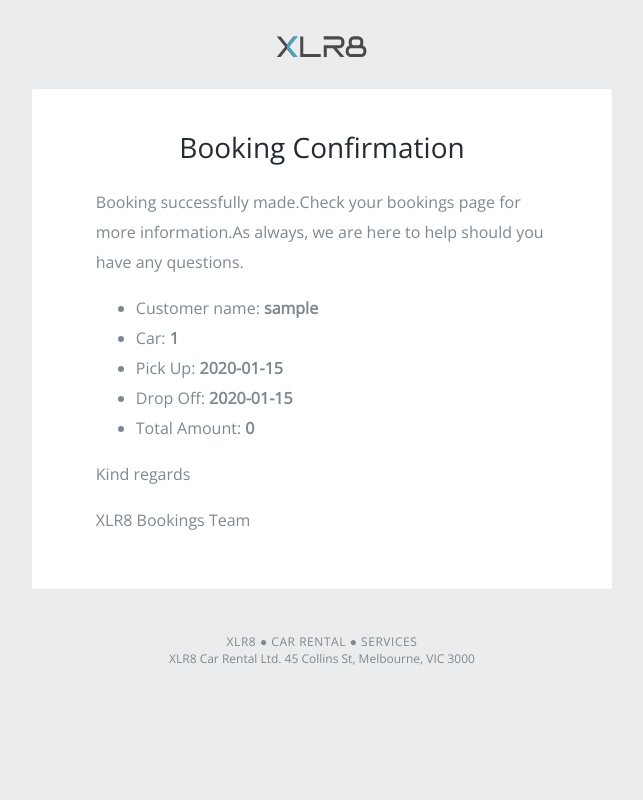
After one commit to Shehan-Wences/XLR8, a CodeIgniter app: the page made by application/views/carshare_bookingconfirmation.php in a window 1280 px wide. The commit adds this page. Shown: the whole page, without its empty margins (318-961 px from the left). Run offline with CodeIgniter, Linux system fonts and the light colour scheme; tables that the repository leaves empty or names only in its code hold one stand-in row (values such as "Sample post"); the template is opened without the code that fills it: most values are stand-ins (such as "Sample title", 1, 10 or a date in 2020).

Commit message:
Booking updated

```diff
--- a/application/config/config.php
+++ b/application/config/config.php
@@ -24,7 +24,7 @@ defined('BASEPATH') OR exit('No direct script access allowed');
 |
 */
 $config['base_url'] = 'https://xlr8-rental.herokuapp.com/';
-//$config['base_url'] = 'http://localhost/XLR8/';
+//$config['base_url'] = 'http://localhost/ProgrammingProject/';
 
 /*
 |--------------------------------------------------------------------------
--- a/application/config/routes.php
+++ b/application/config/routes.php
@@ -68,4 +68,5 @@ $route['payment'] = 'welcome/payment';
 $route['invoice'] = 'welcome/invoice';
 $route['mybookings'] = 'welcome/customerbookings';
 $route['cancelbooking'] = 'welcome/cancelbooking';
+$route['bookingconfirmation'] = 'welcome/bookingconfirmation';
 $route['404_override'] = 'welcome/error404';
--- /dev/null
+++ b/application/views/carshare_bookingconfirmation.php
@@ -0,0 +1,170 @@
+<html>
+<head>
+    <meta charset="utf-8">
+    <meta http-equiv="X-UA-Compatible" content="IE=edge">
+    <meta name="viewport" content="width=device-width, initial-scale=1">
+    <!--=== Favicon ===-->
+    <link rel="shortcut icon" href="assets/img/favicon.ico" type="image/x-icon" />
+
+    <title>XLR8 - Booking Confirmation</title>
+
+</head>
+<body style="background-color:#EAECED; ">
+  <link href="https://fonts.googleapis.com/css?family=Open+Sans" rel="stylesheet" type="text/css">
+    <style> @import url('https://fonts.googleapis.com/css?family=Open+Sans');
+  </style>
+  <table align="center" bgcolor="#EAECED" border="0" cellpadding="0" cellspacing="0" width="100%">
+    <tbody>
+
+        <tr>
+            <td>&nbsp;</td>
+        </tr>
+        <tr style="font-size:0;line-height:0">
+            <td>&nbsp;</td>
+        </tr>
+        <tr>
+            <td align="center" valign="top">
+                <table width="600">
+                    <tbody>
+                        <tr>
+                            <td align="center">
+                                <table border="0" cellpadding="0" cellspacing="0" width="570">
+                                    <tbody>
+                                        <tr>
+                                            <td style="text-align: center">
+                                                <a href="<?php echo base_url(); ?>" target="_blank"><img alt="XLR8 Logo" src="assets/img/logo2.png" style="border:0"></a>
+                                            </td>
+                                        </tr>
+                                    </tbody>
+                                </table>
+                            </td>
+                        </tr>
+                        <tr>
+                            <td>&nbsp;</td>
+                        </tr>
+                        <tr>
+                            <td align="center" valign="top">
+                                <table bgcolor="#FFFFFF" border="0" cellpadding="0" cellspacing="0" style="overflow:hidden!important;border-radius:3px" width="580">
+                                    <tbody>
+
+                                        <tr>
+                                            <td>&nbsp;</td>
+                                        </tr>
+										 <tr>
+                                            <td>&nbsp;</td>
+                                        </tr>
+                                        <tr>
+                                            <td align="center">
+                                                <table width="85%">
+                                                    <tbody>
+                                                        <tr>
+                                                            <td align="center">
+                                                                <h2 style="margin:0!important;font-family:'Open Sans',helvetica,arial,sans-serif!important;font-size:28px!important;line-height:38px!important;font-weight:200!important;color:#252b33!important">Booking Confirmation</h2>
+                                                            </td>
+                                                        </tr>
+                                                    </tbody>
+                                                </table>
+                                            </td>
+                                        </tr>
+                                        <tr>
+                                            <td>&nbsp;</td>
+                                        </tr>
+
+                                        <tr>
+                                            <td align="center">
+                                                <table border="0" cellpadding="0" cellspacing="0" width="78%">
+                                                    <tbody>
+                                                        <tr>
+                                                            <td align="left" style="font-family:'Open Sans',helvetica,arial,sans-serif!important;font-size:16px!important;line-height:30px!important;font-weight:100!important;color:#7e8890!important">
+                                                                <p>Booking successfully made.Check your bookings page for more information.As always, we are here to help should you have any questions.</p>
+                                                                <ul style="text-align: left">
+                                                                    <li>Customer name: <strong><?php echo $username; ?></strong></li>
+                                                                    <li>Car: <strong><?php echo $cart['carid']; ?></strong></li>
+                                                                    <li>Pick Up: <strong><?php echo $cart['pdate']; ?></strong></li>
+                                                                    <li>Drop Off: <strong><?php echo $cart['ddate']; ?></strong></li>
+                                                                    <li>Total Amount: <strong><?php echo round($cart['rent']); ?></strong></li>
+<!--                                                                     <li>Your earning: <strong>£350.00</strong></li> -->
+                                                                </ul>
+                                                                <p>Kind regards</p>
+                                                                <p>XLR8 Bookings Team</p>
+                                                            </td>
+                                                        </tr>
+                                                    </tbody>
+                                                </table>
+                                            </td>
+                                        </tr>
+
+                                        <tr>
+                                            <td align="center" valign="top">
+                                                <table border="0" cellpadding="0" cellspacing="0">
+                                                    <tbody>
+
+                                                        <tr>
+                                                            <td>&nbsp;</td>
+                                                        </tr>
+                                                        <tr>
+                                                            <td>&nbsp;</td>
+                                                        </tr>
+                                                    </tbody>
+                                                </table>
+                                            </td>
+                                        </tr>
+                                        <tr>
+                                            <td>&nbsp;</td>
+                                        </tr>
+                                    </tbody>
+                                </table>
+                            </td>
+                        </tr>
+
+                        <tr>
+                            <td>&nbsp;</td>
+                        </tr>
+                        <tr>
+                            <td align="center">
+                                <table border="0" cellpadding="0" cellspacing="0" width="580">
+                                    <tbody>
+                                        <tr>
+                                            <td>&nbsp;</td>
+                                        </tr>
+                                        <tr>
+                                            <td align="center" style="font-family:'Open Sans',sans-serif!important;font-weight:400!important;color:#7e8890!important;font-size:12px!important;text-transform:uppercase!important;letter-spacing:.045em!important"
+                                                valign="top">XLR8 &#9679; CAR RENTAL &#9679; SERVICES</td>
+                            </tr>
+                            <tr style="padding:0;margin:0;font-size:0;line-height:0">
+                                <td>&nbsp;</td>
+                            </tr>
+                            <tr>
+                                <td align="center" style="font-family:'Open Sans',sans-serif!important;font-weight:400!important;color:#7e8890!important;font-size:11px!important;letter-spacing:.05em!important"
+                                    valign="top"><em></em></td>
+            </tr>
+            <tr style="padding:0;margin:0;font-size:0;line-height:0">
+                <td>&nbsp;</td>
+            </tr>
+            <tr>
+                <td align="center" valign="top">
+                    <p style="margin-bottom:1em;font-family:Open Sans,sans-serif!important;padding:0!important;margin:0!important;color:#7e8890!important;font-size:12px!important;font-weight:300!important">
+                        <span>XLR8 Car Rental Ltd. 45 Collins St, Melbourne, VIC 3000</span></p>
+                </td>
+            </tr>
+                        <tr>
+                <td>&nbsp;</td>
+            </tr>
+            <tr>
+                <td>&nbsp;</td>
+            </tr>
+
+
+            </tbody>
+            </table>
+            </td>
+            </tr>
+            </tbody>
+            </table>
+            </td>
+        </tr>
+    </tbody>
+</table>
+
+  </body>
+</html>
--- a/application/views/carshare_home.php
+++ b/application/views/carshare_home.php
@@ -31,7 +31,7 @@ $this->load->view('inc/header', $data);
                                 <div class="pick-up-date book-item">
                                     <h4>PICK-UP DATE:</h4>
                                     <!--<input type="text" name="pdate" id="startDate" value="<?php echo date('Y/m/d H:i'); ?>" placeholder="Pick Up Date" />-->
-									<input type="text" name="search-from-date" id="search-from-date" value="<?php echo date('Y/m/d H:i'); ?>" placeholder="Pick Up Date" />
+									<input type="text" name="search-from-date" id="search-from-date" value="<?php echo date("Y-m-d H:i", strtotime('+1 hour')); ?>" placeholder="Pick Up Date" />
                                     <div class="return-car">
                                      <h4>Return DATE:</h4>
                                      <!--   <input name="ddate" id="endDate" value="<?php echo date('Y/m/d H:i',strtotime(date('Y/m/d H:i'). ' + 3 days')); ?>" placeholder="Return Date" />-->
```
Also changed, not shown: application/controllers/Welcome.php (+97 -57 lines), application/views/carshare_payment.php (+17 -16 lines), application/views/inc/header.php (+9 -1 lines), assets/img/logo2.png (added).
